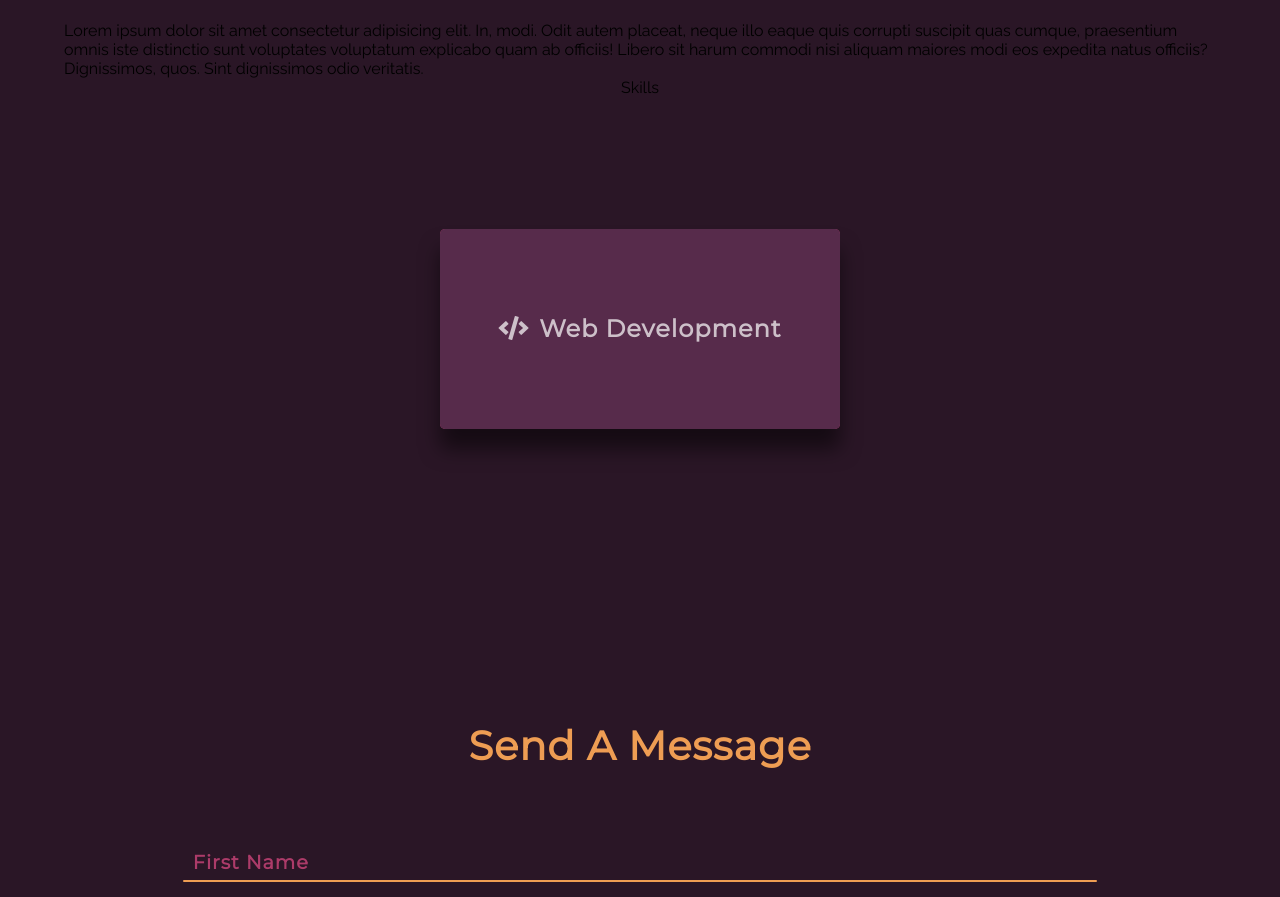
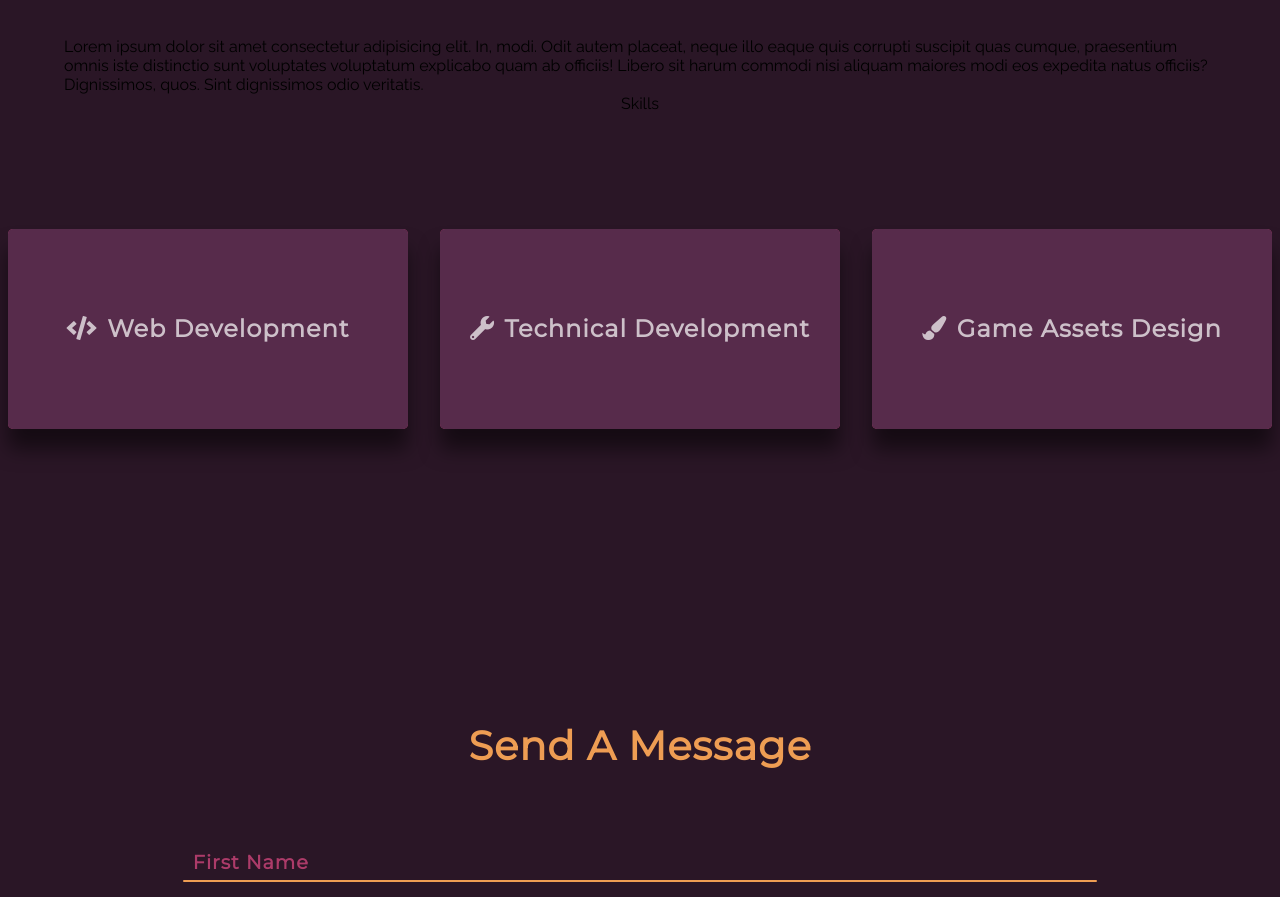
Before and after one commit to Xhiel23/Portfolio, a website: page index.html in a window 1280 px wide. Shown: the part 1754-2651 px from the top of the page. Drawn offline with nearby package versions, Linux system fonts and the light colour scheme.

Commit message:
skills section

```diff
--- a/index.html
+++ b/index.html
@@ -138,6 +138,43 @@
                                     <li class="techIcon"><i class="fab fa-sass"></i></li>
                                     <li class="techIcon"><i class="fab fa-gulp"></i></li>
                                     <li class="techIcon"><i class="fab fa-node-js"></i></li>
+                                </ul>
+                            </div>
+                        </div>
+                    </div>
+                </div>
+                <div class="container">
+                    <div class="card">
+                        <div class="face face1">
+                            <div class="content">
+                                <h3><i class="fas fa-wrench"></i>Technical Development</h3>
+                            </div>
+                        </div>
+                        <div class="face face2">
+                            <div class="content">
+                                <p>Tools I often use for technical projects.</p>
+                                <ul class="content__techIcons">
+                                    <li class="techIcon img"><img src="assets/icons/cpp.svg" alt="cpp"></li>
+                                    <li class="techIcon img"><img src="assets/icons/matlablogo.svg" alt="matlab"></li>
+                                </ul>
+                            </div>
+                        </div>
+                    </div>
+                </div>
+                <div class="container">
+                    <div class="card">
+                        <div class="face face1">
+                            <div class="content">
+                                <h3><i class="fas fa-paint-brush"></i>Game Assets Design</h3>
+                            </div>
+                        </div>
+                        <div class="face face2">
+                            <div class="content">
+                                <p>Tools I often use for designing and drawing game assets.</p>
+                                <ul class="content__techIcons">
+                                    <li class="techIcon"><img src="assets/icons/Blender_logo_no_text.svg" alt="blender"></li>
+                                    <li class="techIcon"><img src="assets/icons/Adobe_Photoshop_CC_icon.svg" alt="PSD"></li>
+                                    <li class="techIcon"><img src="assets/icons/Godot_icon.svg" alt="godot"></li>
 
                                 </ul>
                             </div>
--- a/scss/_section.scss
+++ b/scss/_section.scss
@@ -136,6 +136,10 @@ section{
                             color: $baseColor2;
                         }
                     }
+                    .techIcon img{
+                        width: 20px;
+                        height: 20px;
+                    }
                 }
                 .btn {
                     border: none;
@@ -173,12 +177,11 @@ section{
     align-items: center;
     justify-content: center;
     .about_skills{
+        @include flexPosition(row,nowrap,center,center);
         .container{
             width: 90%;
-            display: flex;
-            justify-content: space-between;
-            align-content: center;
-            padding: 2em;
+            @include flexPosition(row,nowrap,center,center);
+            padding: 1em;
             .card{
                 position: relative;
                 cursor: pointer;
@@ -186,7 +189,7 @@ section{
                 border-radius: 5px;
                 &:hover .face.face1{
                     background: $baseColor1;
-                    transform: translateY(20px);
+                    transform: translateY(0px);
                 }
                 &:hover .face.face1 .content{
                     opacity: 1;
@@ -253,6 +256,10 @@ section{
                     &:hover{
                         color: $baseColor4;
                     }
+                    img{
+                        width: 45px;
+                        height: 40px;
+                    }
                 }
             }
         }
```
Also changed, not shown: assets/icons/Adobe_Photoshop_CC_icon.svg (added), assets/icons/Blender_logo_no_text.svg (added), assets/icons/Godot_icon.svg (added), assets/icons/cpp.svg (added), assets/icons/matlablogo.svg (added), css/styles.css.
